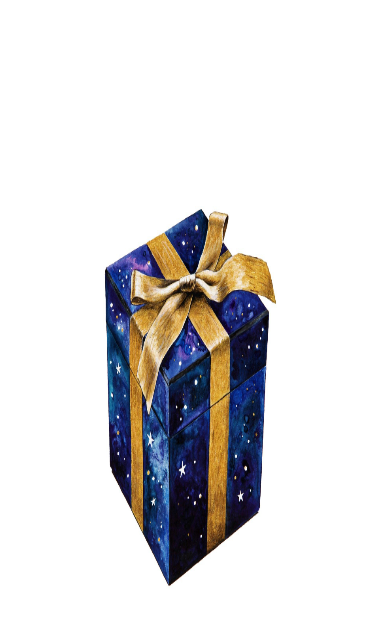
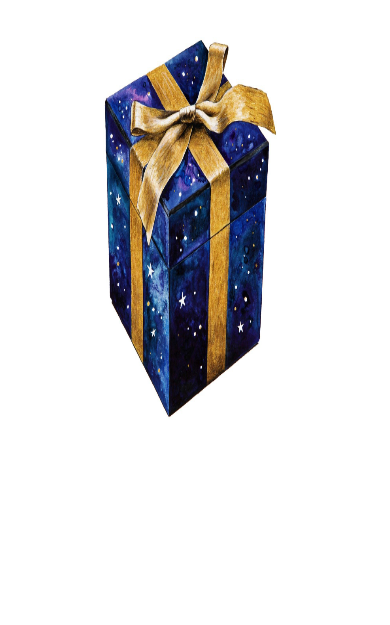
Before and after one commit to TripleYei/feliz_navidad, a plain HTML site: page index.html in a window 390 px wide. Shown: the part 353-978 px from the top of the page. After the commit the page ends 928 px from the top, so only its background shows below. Drawn offline with Linux system fonts and the light colour scheme; a web font is replaced by a local one.

Commit message:
Add files via upload

```diff
--- a/index.html
+++ b/index.html
@@ -73,6 +73,9 @@
 
 
 		}
+		#image{
+			top:25%;
+		}
 	}
 </style>
 </html>
```
